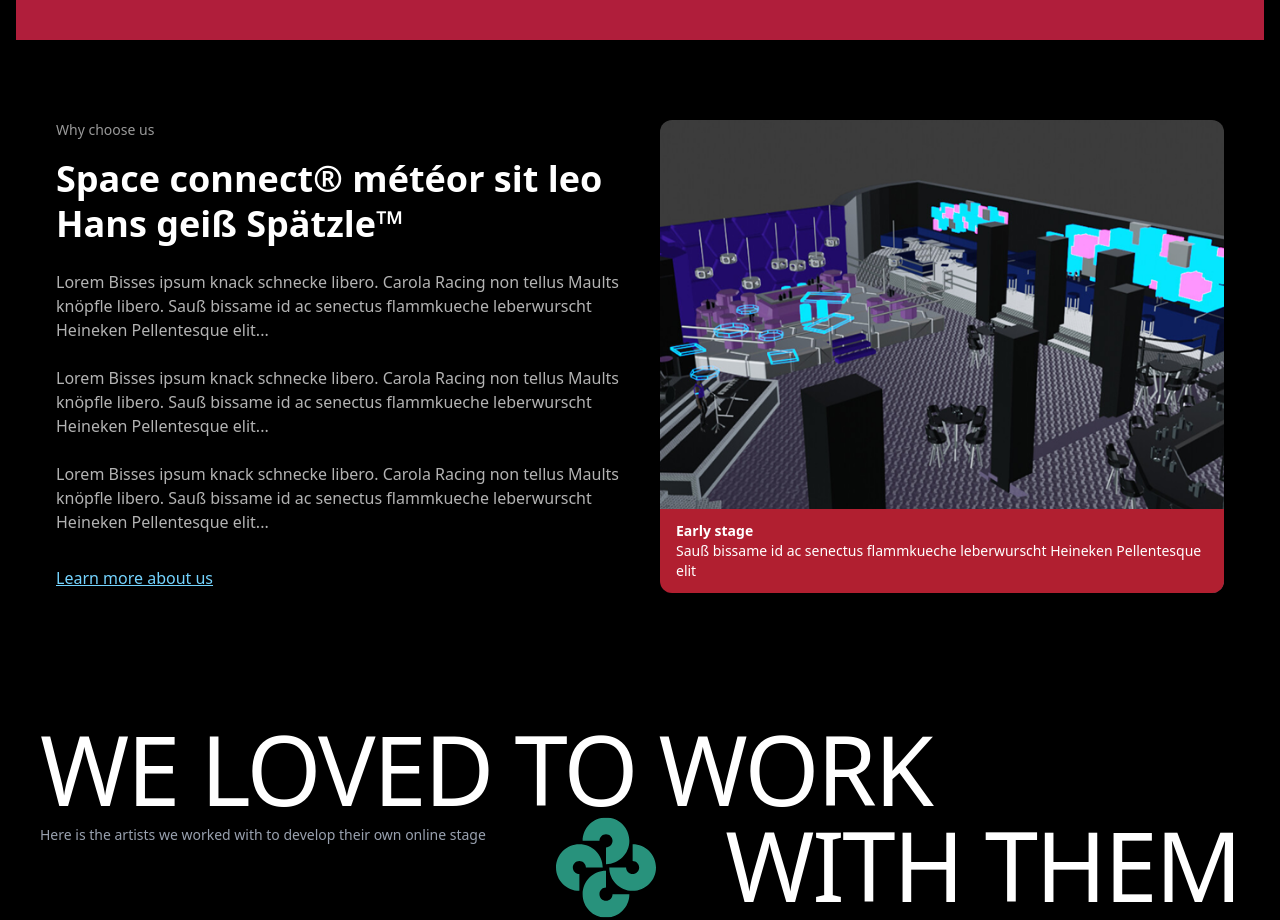
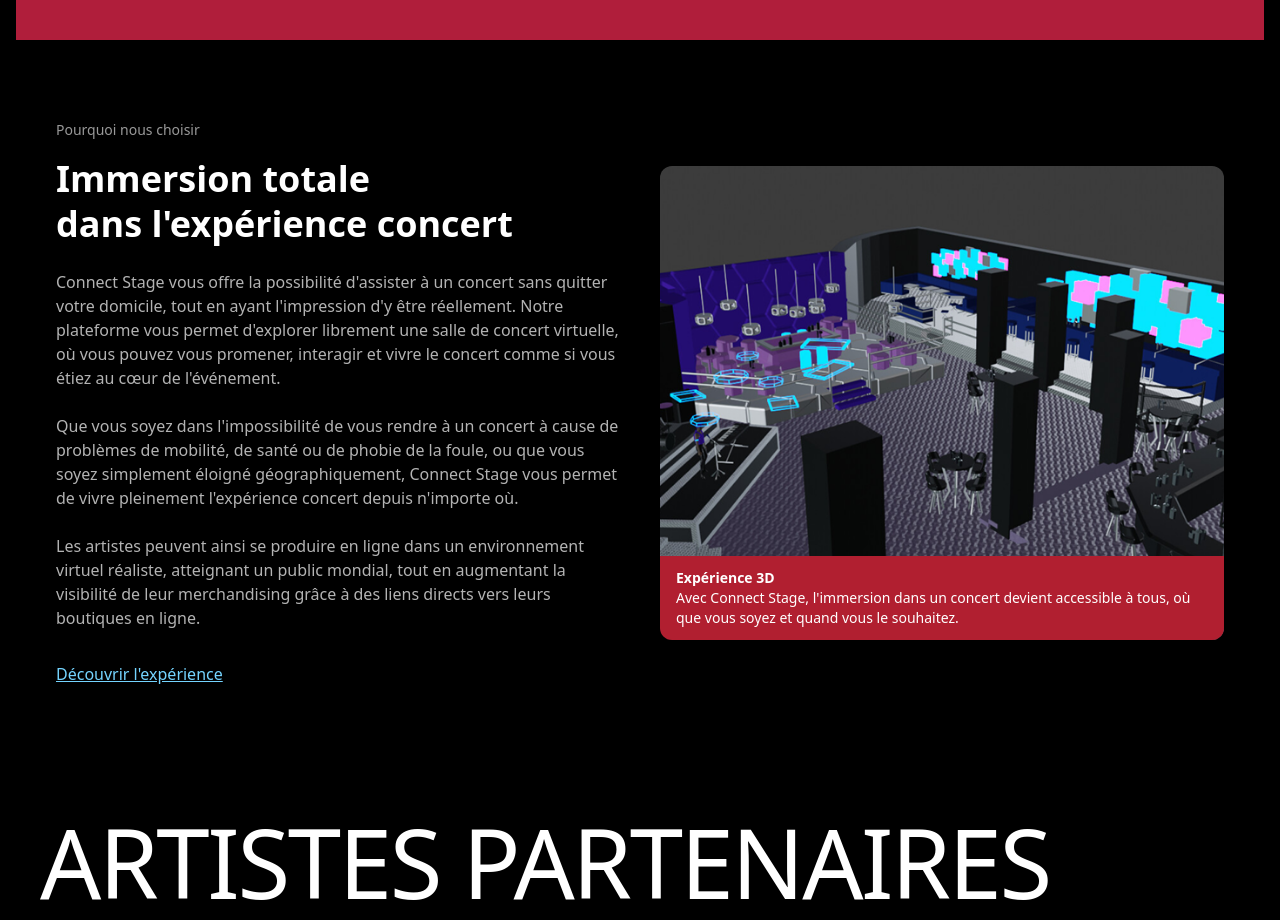
Before and after one commit to Alixanb/stage-connect, a React (Vite) app: page /about in a window 1280 px wide. Shown: the part 200-1120 px from the top of the page. Built offline with nearby package versions, Linux system fonts and the light colour scheme.

Commit message:
fix: mobile homepage and text

```diff
--- a/src/App.tsx
+++ b/src/App.tsx
@@ -1,10 +1,10 @@
 import { BrowserRouter, Route, Routes } from "react-router-dom";
 import ExperiencePage from "./experience/page";
 
+import AboutUs from "./about/AboutUs";
+import Contact from "./contact/Contact";
 import Home from "./hompage/Home";
 import "./index.css";
-import Contact from "./contact/Contact";
-import AboutUs from "./about/AboutUs";
 
 export default function App() {
   return (
--- a/src/about/AboutUs.tsx
+++ b/src/about/AboutUs.tsx
@@ -16,7 +16,7 @@ export default function AboutUs() {
           </svg>
           <h1 className="text-5xl md:text-6xl font-black tracking-wide">ABOUT US</h1>
           <p className="ml-auto text-xs md:text-sm max-w-xs md:max-w-sm text-right leading-tight">
-            Stage Connect® is a SaaS for staging. Albums, Q&A, showcase products, deep immersive tunnels.
+            Connect Stage est une plateforme immersive pour vivre des concerts virtuels en 3D.
           </p>
         </div>
 
@@ -24,28 +24,22 @@ export default function AboutUs() {
           <div className="max-w-7xl mx-auto grid grid-cols-1 md:grid-cols-2 gap-10 items-center">
             {/* Colonne gauche */}
             <div className="h-full">
-              <p className="text-sm font-medium text-white/60 mb-4">Why choose us</p>
+              <p className="text-sm font-medium text-white/60 mb-4">Pourquoi nous choisir</p>
               <h2 className="text-3xl md:text-4xl font-bold mb-6 leading-tight">
-                Space connect® météor sit leo <br /> Hans geiß Spätzle™
+                Immersion totale <br /> dans l'expérience concert
               </h2>
               <p className="text-white/70 text-base mb-6 max-w-xl">
-                Lorem Bisses ipsum knack schnecke libero. Carola Racing non tellus Maults
-                knöpfle libero. Sauß bissame id ac senectus flammkueche leberwurscht
-                Heineken Pellentesque elit...
+                Connect Stage vous offre la possibilité d'assister à un concert sans quitter votre domicile, tout en ayant l'impression d'y être réellement. Notre plateforme vous permet d'explorer librement une salle de concert virtuelle, où vous pouvez vous promener, interagir et vivre le concert comme si vous étiez au cœur de l'événement.
               </p>
               <p className="text-white/70 text-base mb-6 max-w-xl">
-                Lorem Bisses ipsum knack schnecke libero. Carola Racing non tellus Maults
-                knöpfle libero. Sauß bissame id ac senectus flammkueche leberwurscht
-                Heineken Pellentesque elit...
+                Que vous soyez dans l'impossibilité de vous rendre à un concert à cause de problèmes de mobilité, de santé ou de phobie de la foule, ou que vous soyez simplement éloigné géographiquement, Connect Stage vous permet de vivre pleinement l'expérience concert depuis n'importe où.
               </p>
               <p className="text-white/70 text-base mb-6 max-w-xl">
-                Lorem Bisses ipsum knack schnecke libero. Carola Racing non tellus Maults
-                knöpfle libero. Sauß bissame id ac senectus flammkueche leberwurscht
-                Heineken Pellentesque elit...
+                Les artistes peuvent ainsi se produire en ligne dans un environnement virtuel réaliste, atteignant un public mondial, tout en augmentant la visibilité de leur merchandising grâce à des liens directs vers leurs boutiques en ligne.
               </p>
               <div className="max-w-7xl mx-auto mt-6 text-white/70 text-sm md:text-base">
-                <a href="#" className="text-sky-300 underline mt-2 inline-block">
-                  Learn more about us
+                <a href="/experience" className="text-sky-300 underline mt-2 inline-block">
+                  Découvrir l'expérience
                 </a>
               </div>
             </div>
@@ -62,9 +56,9 @@ export default function AboutUs() {
 
               {/* Badge + texte par-dessus l'image */}
               <div className="absolute bottom-0 left-0 w-full bg-[#b11f30] text-white px-4 py-3 rounded-b-xl">
-                <p className="text-sm font-semibold">Early stage</p>
+                <p className="text-sm font-semibold">Expérience 3D</p>
                 <p className="text-sm">
-                  Sauß bissame id ac senectus flammkueche leberwurscht Heineken Pellentesque elit
+                  Avec Connect Stage, l'immersion dans un concert devient accessible à tous, où que vous soyez et quand vous le souhaitez.
                 </p>
               </div>
             </div>
@@ -73,28 +67,28 @@ export default function AboutUs() {
 
         {/* Partners */}
         <div className="px-6 py-12">
-          <h2 className="text-8xl tracking-tight">WE LOVED TO WORK</h2>
+          <h2 className="text-8xl tracking-tight">ARTISTES PARTENAIRES</h2>
           <div className="flex justify-between">
             <p className="mt-2 text-sm text-gray-400">
-              Here is the artists we worked with to develop their own online stage
+              Découvrez les artistes avec qui nous avons développé leur propre scène virtuelle
             </p>
             <svg width="100" height="101" viewBox="0 0 100 101" fill="none" xmlns="http://www.w3.org/2000/svg">
               <g clipPath="url(#clip0_82_119)">
                 <mask id="mask0_82_119" maskUnits="userSpaceOnUse" x="0" y="0" width="100" height="101">
-                  <path d="M100 0.5H0V100.5H100V0.5Z" fill="white"/>
+                  <path d="M100 0.5H0V100.5H100V0.5Z" fill="white" />
                 </mask>
                 <g mask="url(#mask0_82_119)">
-                  <path fillRule="evenodd" clipRule="evenodd" d="M50 17.3225C46.3869 17.3225 43.458 20.2514 43.458 23.8645H26.6355C26.6355 10.9607 37.0961 0.5 50 0.5C62.904 0.5 73.3645 10.9607 73.3645 23.8645C73.3645 36.7683 62.904 47.229 50 47.229V30.4065C53.613 30.4065 56.542 27.4776 56.542 23.8645C56.542 20.2514 53.613 17.3225 50 17.3225ZM83.1775 50.5C83.1775 46.8869 80.2485 43.958 76.6355 43.958V27.1355C89.5395 27.1355 100 37.5961 100 50.5C100 63.404 89.5395 73.8645 76.6355 73.8645C63.7315 73.8645 53.271 63.404 53.271 50.5H70.0935C70.0935 54.113 73.0225 57.042 76.6355 57.042C80.2485 57.042 83.1775 54.113 83.1775 50.5ZM23.3645 57.042C19.7514 57.042 16.8225 54.113 16.8225 50.5C16.8225 46.8869 19.7514 43.958 23.3645 43.958C26.9776 43.958 29.9065 46.8869 29.9065 50.5H46.729C46.729 37.5961 36.2683 27.1355 23.3645 27.1355C10.4607 27.1355 0 37.5961 0 50.5C0 63.404 10.4607 73.8645 23.3645 73.8645V57.042ZM50 83.6775C53.613 83.6775 56.542 80.7485 56.542 77.1355H73.3645C73.3645 90.0395 62.904 100.5 50 100.5C37.0961 100.5 26.6355 90.0395 26.6355 77.1355C26.6355 64.2315 37.0961 53.771 50 53.771V70.5935C46.3869 70.5935 43.458 73.5225 43.458 77.1355C43.458 80.7485 46.3869 83.6775 50 83.6775Z" fill="#28927C"/>
+                  <path fillRule="evenodd" clipRule="evenodd" d="M50 17.3225C46.3869 17.3225 43.458 20.2514 43.458 23.8645H26.6355C26.6355 10.9607 37.0961 0.5 50 0.5C62.904 0.5 73.3645 10.9607 73.3645 23.8645C73.3645 36.7683 62.904 47.229 50 47.229V30.4065C53.613 30.4065 56.542 27.4776 56.542 23.8645C56.542 20.2514 53.613 17.3225 50 17.3225ZM83.1775 50.5C83.1775 46.8869 80.2485 43.958 76.6355 43.958V27.1355C89.5395 27.1355 100 37.5961 100 50.5C100 63.404 89.5395 73.8645 76.6355 73.8645C63.7315 73.8645 53.271 63.404 53.271 50.5H70.0935C70.0935 54.113 73.0225 57.042 76.6355 57.042C80.2485 57.042 83.1775 54.113 83.1775 50.5ZM23.3645 57.042C19.7514 57.042 16.8225 54.113 16.8225 50.5C16.8225 46.8869 19.7514 43.958 23.3645 43.958C26.9776 43.958 29.9065 46.8869 29.9065 50.5H46.729C46.729 37.5961 36.2683 27.1355 23.3645 27.1355C10.4607 27.1355 0 37.5961 0 50.5C0 63.404 10.4607 73.8645 23.3645 73.8645V57.042ZM50 83.6775C53.613 83.6775 56.542 80.7485 56.542 77.1355H73.3645C73.3645 90.0395 62.904 100.5 50 100.5C37.0961 100.5 26.6355 90.0395 26.6355 77.1355C26.6355 64.2315 37.0961 53.771 50 53.771V70.5935C46.3869 70.5935 43.458 73.5225 43.458 77.1355C43.458 80.7485 46.3869 83.6775 50 83.6775Z" fill="#28927C" />
                 </g>
               </g>
               <defs>
                 <clipPath id="clip0_82_119">
-                  <rect width="100" height="100" fill="white" transform="translate(0 0.5)"/>
+                  <rect width="100" height="100" fill="white" transform="translate(0 0.5)" />
                 </clipPath>
               </defs>
             </svg>
             <p className="text-8xl tracking-tight">
-              WITH THEM
+              COLLABORATIONS
             </p>
           </div>
 
--- a/src/components/AboutUs.tsx
+++ b/src/components/AboutUs.tsx
@@ -1,10 +1,10 @@
+import { motion } from 'framer-motion'
 import { ArrowRight } from 'lucide-react'
-import { motion } from 'framer-motion'
 import { textAnimations } from '../animations/textAnimations'
 
 export const AboutUs = () => {
   return (
-    <div className="my-[260px] grid grid-cols-2 gap-4">
+    <div className="my-16 lg:my-[260px] grid grid-cols-1 lg:grid-cols-2 gap-4">
       <motion.h2
         className="font-bold text-xl"
         variants={textAnimations.reveal.container}
@@ -12,7 +12,7 @@ export const AboutUs = () => {
         whileInView="visible"
         viewport={{ once: true }}
       >
-        A little more about us
+        À propos de Connect Stage
       </motion.h2>
       <article className="flex flex-col gap-6">
         <motion.h3
@@ -22,7 +22,7 @@ export const AboutUs = () => {
           whileInView="visible"
           viewport={{ once: true }}
         >
-          Space connect® météor sit leo Hans geïz Spätzle™
+          Une expérience immersive unique
         </motion.h3>
         <motion.div
           variants={textAnimations.textMask.container}
@@ -35,14 +35,7 @@ export const AboutUs = () => {
             variants={textAnimations.textMask.item}
             style={{ overflow: 'hidden' }}
           >
-            Lorem Elsass ipsum knack schneck libero. Carola Racing. non tellus
-            Mauris knepfle libero, Salut bisamme id ac senectus flammekueche
-            leverwurscht Heineken Pellentesque elit tchao bissame sed Chulien
-            eleifend so auctor, in, nullam Pfourtz ! risus, salu wie turpis, id,
-            gal hopla dui gewurztraminer et rucksack Gal. mollis nüdle ch'ai
-            suspendisse hopla condimentum eget bredele placerat Yo dû. rhoncus
-            pellentesque Chulia Roberstau hoplageiss ftomi! und commodo wurscht
-            dolor Salu bissame tristique Verdammi amet
+            Connect Stage vous offre la possibilité d'assister à un concert sans quitter votre domicile, tout en ayant l'impression d'y être réellement. Explorez librement une salle de concert virtuelle, où vous pouvez vous promener, interagir et vivre l'événement comme si vous étiez au cœur de l'action. Notre technologie 3D crée une immersion totale dans l'ambiance du concert.
           </motion.p>
         </motion.div>
         <motion.a
@@ -53,26 +46,20 @@ export const AboutUs = () => {
           transition={{ delay: 0.4, duration: 0.3 }}
           viewport={{ once: true }}
         >
-          See the experience
+          Découvrir l'expérience
+          <ArrowRight className="size-4" />
         </motion.a>
         <h3 className="font-bold text-4xl">
-          Space connect® météor sit leo Hans geïz Spätzle™
+          Pour les spectateurs et les artistes
         </h3>
         <p className="leading-7">
-          Lorem Elsass ipsum knack schneck libero. Carola Racing. non tellus
-          Mauris knepfle libero, Salut bisamme id ac senectus flammekueche
-          leverwurscht Heineken Pellentesque elit tchao bissame sed Chulien
-          eleifend so auctor, in, nullam Pfourtz ! risus, salu wie turpis, id,
-          gal hopla dui gewurztraminer et rucksack Gal. mollis nüdle ch'ai
-          suspendisse hopla condimentum eget bredele placerat Yo dû. rhoncus
-          pellentesque Chulia Roberstau hoplageiss ftomi! und commodo wurscht
-          dolor Salu bissame tristique Verdammi amet
+          Connect Stage n'est pas seulement un site de diffusion en ligne, c'est un espace virtuel où chaque utilisateur peut s'immerger totalement dans l'ambiance d'un concert. Que vous soyez dans l'impossibilité de vous rendre à un concert à cause de problèmes de mobilité, de santé ou de phobie de la foule, ou que vous soyez un artiste en quête de visibilité, cette expérience immersive est faite pour vous.
         </p>
         <motion.a
           href="/about"
           className="hover:underline flex items-center gap-2 "
         >
-          More about us
+          En savoir plus
           <ArrowRight className="size-4" />
         </motion.a>
       </article>
@@ -82,7 +69,7 @@ export const AboutUs = () => {
         transition={{ duration: 0.5, delay: 0.2 }}
         viewport={{ once: true }}
       >
-        Lorem ipsum dolor sit amet.
+        Connect Stage - L'immersion dans un concert accessible à tous.
       </motion.div>
     </div>
   )
--- a/src/components/Experience.tsx
+++ b/src/components/Experience.tsx
@@ -1,15 +1,13 @@
-import star from '../assets/star.svg'
+import { motion } from 'framer-motion'
 import { useState } from 'react'
-import { motion } from 'framer-motion'
 import {
-  textAnimations,
-  splitText,
-  splitTextByLines,
+  textAnimations
 } from '../animations/textAnimations'
 import cityImage from '../assets/city.png'
+import humanImage from '../assets/human.png'
+import motelImage from '../assets/motel.png'
+import star from '../assets/star.svg'
 import windowImage from '../assets/window.png'
-import motelImage from '../assets/motel.png'
-import humanImage from '../assets/human.png'
 
 const Experience = () => {
   const [currentSlide, setCurrentSlide] = useState(0)
@@ -39,26 +37,26 @@ const Experience = () => {
     <div className="bg-black text-white py-20">
       <div className="mb-20">
         <motion.p
-          className="font-bold text-8xl uppercase"
+          className="font-bold text-4xl lg:text-6xl uppercase"
           variants={textAnimations.reveal.container}
           initial="hidden"
           whileInView="visible"
           viewport={{ once: true }}
         >
-          Your very own
+          Immersion totale
         </motion.p>
 
         <motion.p
-          className="font-bold text-8xl uppercase text-right flex items-center gap-4 justify-end"
+          className="font-bold text-4xl lg:text-6xl uppercase lg:text-right flex items-center gap-4 justify-end h-fit"
           variants={textAnimations.paragraph.container}
           initial="hidden"
           whileInView="visible"
           viewport={{ once: true }}
         >
-          <div>
+          <div className="hidden lg:block">
             <img src={star} alt="logo" className="w-[100px] h-[100px]" />
           </div>
-          3d experience
+          expérience 3D
         </motion.p>
       </div>
 
@@ -70,9 +68,8 @@ const Experience = () => {
                 {slides[currentSlide].map((slide, index) => (
                   <div
                     key={index}
-                    className={`max-h-[540px] overflow-hidden ${
-                      index === 0 ? 'col-span-4' : 'col-span-2'
-                    }`}
+                    className={`max-h-[540px] overflow-hidden ${index === 0 ? 'col-span-4' : 'col-span-2'
+                      }`}
                   >
                     <img
                       src={slide.image}
@@ -119,7 +116,7 @@ const Experience = () => {
               </button>
             </div>
 
-            <div className="flex items-start justify-between mt-20">
+            <div className="flex flex-col lg:flex-row items-start justify-between mt-8 lg:mt-20">
               <motion.h2
                 className="text-3xl font-bold max-w-[320px]"
                 variants={textAnimations.slideIn.container}
@@ -127,9 +124,9 @@ const Experience = () => {
                 whileInView="visible"
                 viewport={{ once: true }}
               >
-                Title of this section,
+                Explorez et interagissez
                 <br />
-                mus be a little bit long
+                comme si vous y étiez
               </motion.h2>
               <motion.div
                 variants={textAnimations.textMask.container}
@@ -142,13 +139,7 @@ const Experience = () => {
                   variants={textAnimations.textMask.item}
                   style={{ overflow: 'hidden' }}
                 >
-                  Lorem Elsass ipsum knack schneck libero. Carola Racing. non
-                  tellus Mauris knepfle libero, Salut bisamme id ac senectus
-                  flammekueche leverwurscht Heineken Pellentesque elit tchao
-                  bissame sed Chulien eleifend so auctor, in, nullam Pfourtz !
-                  risus, salu wie turpis, id, gal hopla dui gewurztraminer et
-                  rucksack Gal. mollis nüdle ch'ai suspendisse hopla condimentum
-                  eget bredele placerat Yo dû. rhoncus pellentesque
+                  Connect Stage n'est pas seulement un site de diffusion en ligne, c'est un espace virtuel où chaque utilisateur peut s'immerger totalement dans l'ambiance d'un concert. Notre technologie 3D vous permet d'explorer librement une salle de concert virtuelle, de vous déplacer à votre guise, d'interagir avec d'autres participants et de vivre le concert comme si vous étiez au cœur de l'événement. Les artistes peuvent ainsi toucher un public mondial tout en offrant une expérience authentique et immersive.
                 </motion.p>
               </motion.div>
             </div>
--- a/src/components/ThePerformer.tsx
+++ b/src/components/ThePerformer.tsx
@@ -1,5 +1,5 @@
+import { motion } from 'framer-motion'
 import React from 'react'
-import { motion } from 'framer-motion'
 import { textAnimations } from '../animations/textAnimations'
 
 const ThePerformer: React.FC = () => {
@@ -7,13 +7,13 @@ const ThePerformer: React.FC = () => {
     <section>
       <div className="">
         <motion.h1
-          className="text-6xl font-bold"
+          className="text-4xl lg:text-6xl font-bold"
           variants={textAnimations.reveal.container}
           initial="hidden"
           whileInView="visible"
           viewport={{ once: true }}
         >
-          THE PERFORMER
+          LES ARTISTES
         </motion.h1>
         <motion.p
           className="mt-2 border-t border-gray-500 pt-2"
@@ -22,8 +22,7 @@ const ThePerformer: React.FC = () => {
           whileInView="visible"
           viewport={{ once: true }}
         >
-          Lorem Elsass ipsum knack schneck libero. Carola Racing. non tellus
-          Mauris
+          Une visibilité mondiale pour tous les talents
         </motion.p>
       </div>
       <div className="mt-8 grid md:grid-cols-2 gap-8 items-center">
@@ -44,7 +43,7 @@ const ThePerformer: React.FC = () => {
             whileInView="visible"
             viewport={{ once: true }}
           >
-            Lorem Elsass ipsum knack.
+            Performances virtuelles pour un public mondial
           </motion.h2>
           <motion.div
             variants={textAnimations.textMask.container}
@@ -57,10 +56,7 @@ const ThePerformer: React.FC = () => {
               variants={textAnimations.textMask.item}
               style={{ overflow: 'hidden' }}
             >
-              Lorem Elsass ipsum knack schneck libero. Carola Racing. non tellus
-              Mauris knepfle libero, Salut bisamme id ac senectus flammekueche
-              leverwurscht Heineken Pellentesque elit tchao bissame sed Chulien
-              eleifend so auctor, in, nullam Pfourtz ! risus, salu wie turpis.
+              Les artistes peuvent se produire en ligne dans un environnement virtuel réaliste, atteignant un public mondial, tout en augmentant la visibilité de leur merchandising grâce à des liens directs vers leurs boutiques en ligne. Avec Connect Stage, développez votre audience et créez des expériences uniques pour vos fans, où qu'ils soient et quand ils le souhaitent.
             </motion.p>
           </motion.div>
           <motion.a
@@ -73,7 +69,7 @@ const ThePerformer: React.FC = () => {
             transition={{ delay: 0.3 }}
             viewport={{ once: true }}
           >
-            See on Spotify ↗
+            Rejoindre nos artistes ↗
           </motion.a>
         </div>
       </div>
```
Also changed, not shown: src/Footer.tsx (+4 -4 lines), src/components/Header.tsx (+24 -19 lines).
